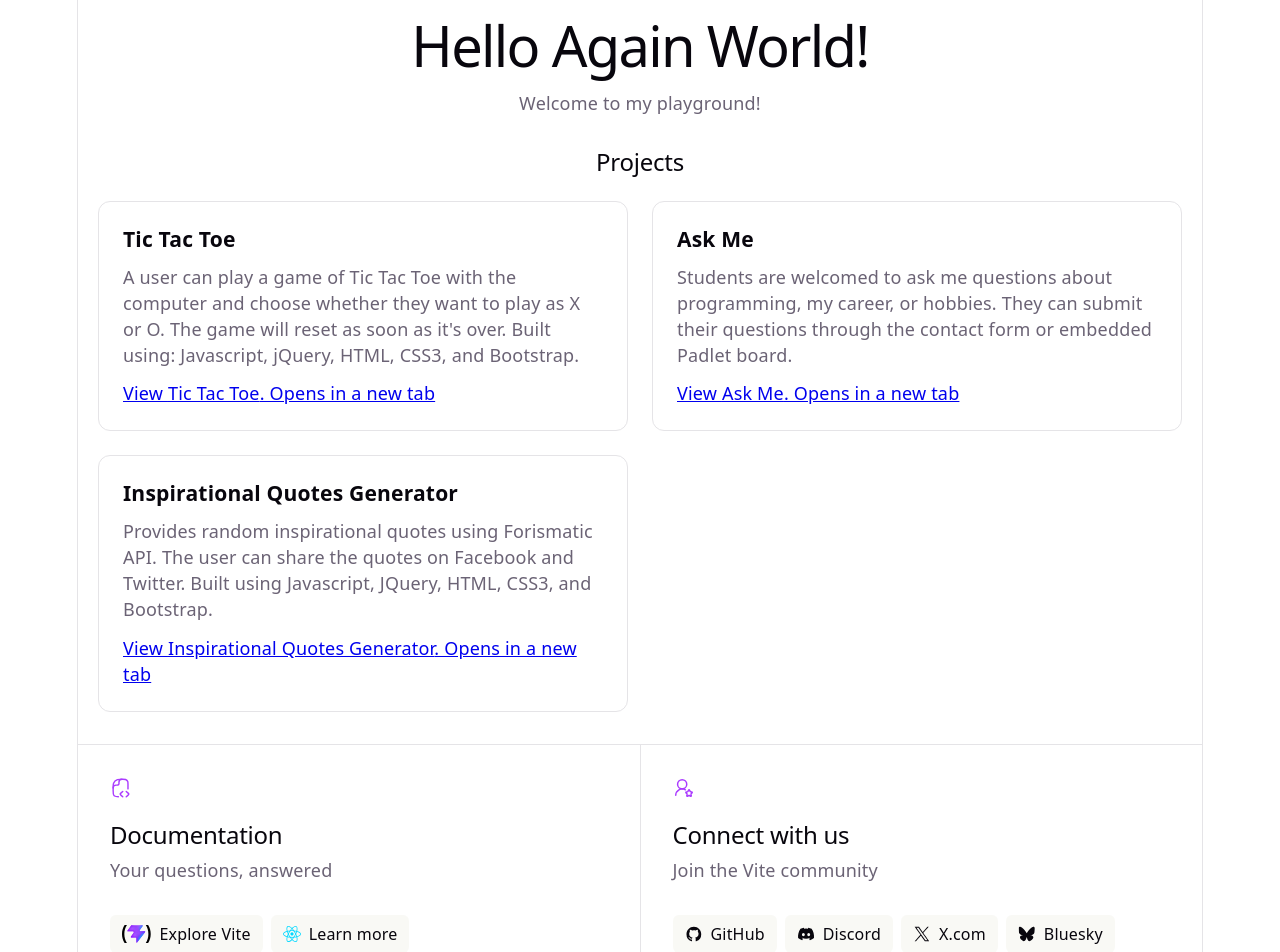
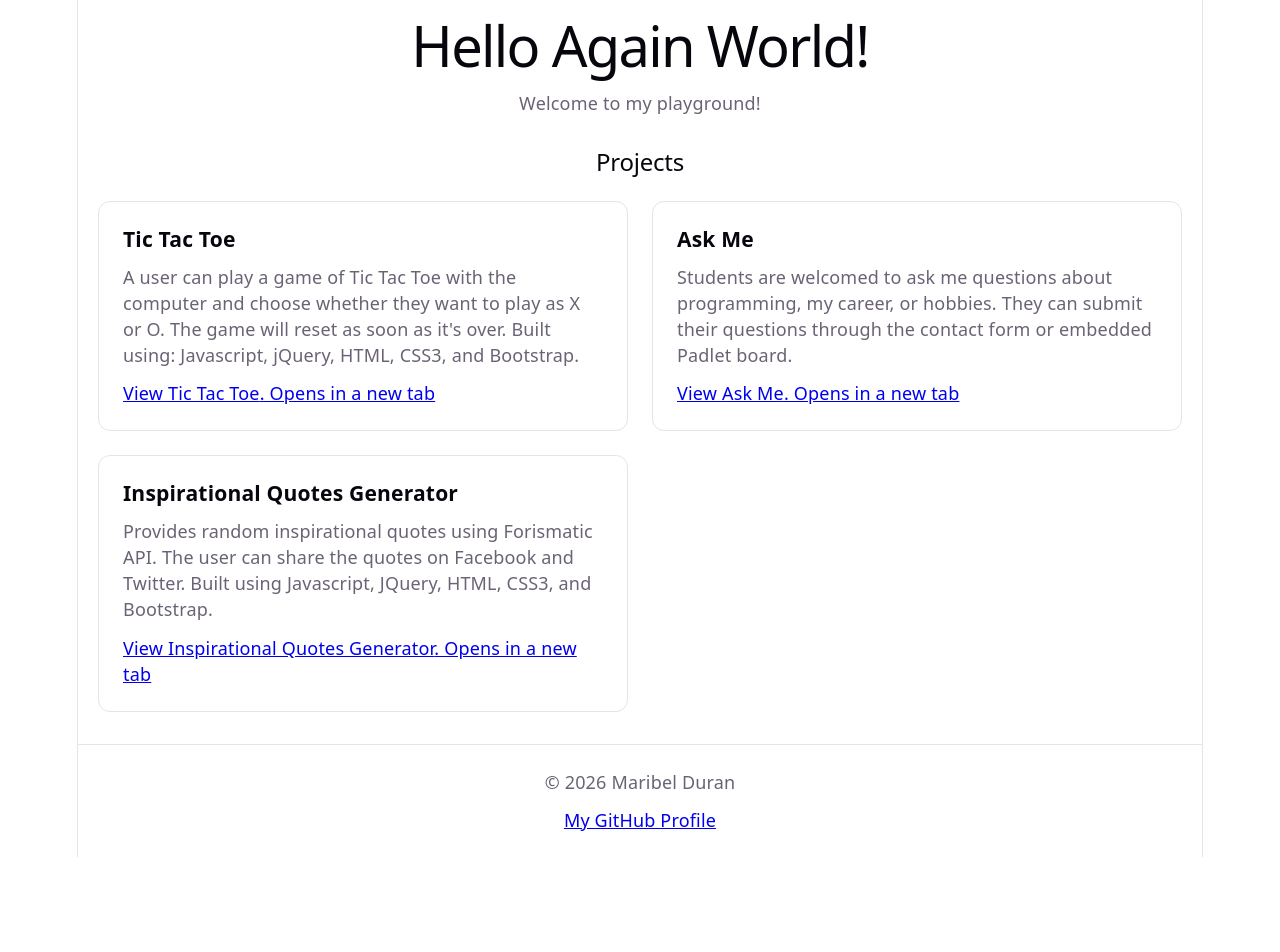
Before and after one commit to maribelduran/personal-portfolio-v3, a React (Vite) app: page / in a window 1280 px wide. Shown: the top 952 px of the page. After the commit the page ends 857 px from the top, so only its background shows below. Built offline with nearby package versions, Linux system fonts and the light colour scheme.

Commit message:
Replace Vite starter footer with personal footer

```diff
--- a/src/App.css
+++ b/src/App.css
@@ -105,120 +105,11 @@
   }
 }
 
-
-#next-steps {
+.site-footer {
+  padding: 24px 20px;
+  border-top: 1px solid var(--border);
   display: flex;
-  border-top: 1px solid var(--border);
-  text-align: left;
-
-  &>div {
-    flex: 1 1 0;
-    padding: 32px;
-
-    @media (max-width: 1024px) {
-      padding: 24px 20px;
-    }
-  }
-
-  .icon {
-    margin-bottom: 16px;
-    width: 22px;
-    height: 22px;
-  }
-
-  @media (max-width: 1024px) {
-    flex-direction: column;
-    text-align: center;
-  }
+  flex-direction: column;
+  gap: 12px;
+  align-items: center;
 }
-
-#docs {
-  border-right: 1px solid var(--border);
-
-  @media (max-width: 1024px) {
-    border-right: none;
-    border-bottom: 1px solid var(--border);
-  }
-}
-
-#next-steps ul {
-  list-style: none;
-  padding: 0;
-  display: flex;
-  gap: 8px;
-  margin: 32px 0 0;
-
-  .logo {
-    height: 18px;
-  }
-
-  a {
-    color: var(--text-h);
-    font-size: 16px;
-    border-radius: 6px;
-    background: var(--social-bg);
-    display: flex;
-    padding: 6px 12px;
-    align-items: center;
-    gap: 8px;
-    text-decoration: none;
-    transition: box-shadow 0.3s;
-
-    &:hover {
-      box-shadow: var(--shadow);
-    }
-
-    .button-icon {
-      height: 18px;
-      width: 18px;
-    }
-  }
-
-  @media (max-width: 1024px) {
-    margin-top: 20px;
-    flex-wrap: wrap;
-    justify-content: center;
-
-    li {
-      flex: 1 1 calc(50% - 8px);
-    }
-
-    a {
-      width: 100%;
-      justify-content: center;
-      box-sizing: border-box;
-    }
-  }
-}
-
-#spacer {
-  height: 88px;
-  border-top: 1px solid var(--border);
-
-  @media (max-width: 1024px) {
-    height: 48px;
-  }
-}
-
-.ticks {
-  position: relative;
-  width: 100%;
-
-  &::before,
-  &::after {
-    content: '';
-    position: absolute;
-    top: -4.5px;
-    border: 5px solid transparent;
-  }
-
-  &::before {
-    left: 0;
-    border-left-color: var(--border);
-  }
-
-  &::after {
-    right: 0;
-    border-right-color: var(--border);
-  }
-}
--- a/src/App.tsx
+++ b/src/App.tsx
@@ -1,8 +1,7 @@
-import reactLogo from './assets/react.svg'
-import viteLogo from './assets/vite.svg'
 import './App.css'
 import Hero from "./components/Hero";
 import ProjectCard from './components/ProjectCard';
+import Footer from './components/Footer';
 
 type Project = {
   id: string;
@@ -52,90 +51,7 @@ function App() {
           }
         </div>
       </section>
-
-      <section id="next-steps">
-        <div id="docs">
-          <svg className="icon" role="presentation" aria-hidden="true">
-            <use href="/icons.svg#documentation-icon"></use>
-          </svg>
-          <h2>Documentation</h2>
-          <p>Your questions, answered</p>
-          <ul>
-            <li>
-              <a href="https://vite.dev/" target="_blank">
-                <img className="logo" src={viteLogo} alt="" />
-                Explore Vite
-              </a>
-            </li>
-            <li>
-              <a href="https://react.dev/" target="_blank">
-                <img className="button-icon" src={reactLogo} alt="" />
-                Learn more
-              </a>
-            </li>
-          </ul>
-        </div>
-        <div id="social">
-          <svg className="icon" role="presentation" aria-hidden="true">
-            <use href="/icons.svg#social-icon"></use>
-          </svg>
-          <h2>Connect with us</h2>
-          <p>Join the Vite community</p>
-          <ul>
-            <li>
-              <a href="https://github.com/vitejs/vite" target="_blank">
-                <svg
-                  className="button-icon"
-                  role="presentation"
-                  aria-hidden="true"
-                >
-                  <use href="/icons.svg#github-icon"></use>
-                </svg>
-                GitHub
-              </a>
-            </li>
-            <li>
-              <a href="https://chat.vite.dev/" target="_blank">
-                <svg
-                  className="button-icon"
-                  role="presentation"
-                  aria-hidden="true"
-                >
-                  <use href="/icons.svg#discord-icon"></use>
-                </svg>
-                Discord
-              </a>
-            </li>
-            <li>
-              <a href="https://x.com/vite_js" target="_blank">
-                <svg
-                  className="button-icon"
-                  role="presentation"
-                  aria-hidden="true"
-                >
-                  <use href="/icons.svg#x-icon"></use>
-                </svg>
-                X.com
-              </a>
-            </li>
-            <li>
-              <a href="https://bsky.app/profile/vite.dev" target="_blank">
-                <svg
-                  className="button-icon"
-                  role="presentation"
-                  aria-hidden="true"
-                >
-                  <use href="/icons.svg#bluesky-icon"></use>
-                </svg>
-                Bluesky
-              </a>
-            </li>
-          </ul>
-        </div>
-      </section>
-
-      <div className="ticks"></div>
-      <section id="spacer"></section>
+      <Footer />
     </>
   )
 }
--- /dev/null
+++ b/src/components/Footer.tsx
@@ -0,0 +1,13 @@
+const Footer = () => {
+    return (
+        <footer className="site-footer">
+            <p>© {new Date().getFullYear()} Maribel Duran</p>
+            <a href="https://github.com/maribelduran" target="_blank" rel="noopener noreferrer">
+                My GitHub Profile
+            </a>
+        </footer>
+
+    );
+};
+
+export default Footer;
```
